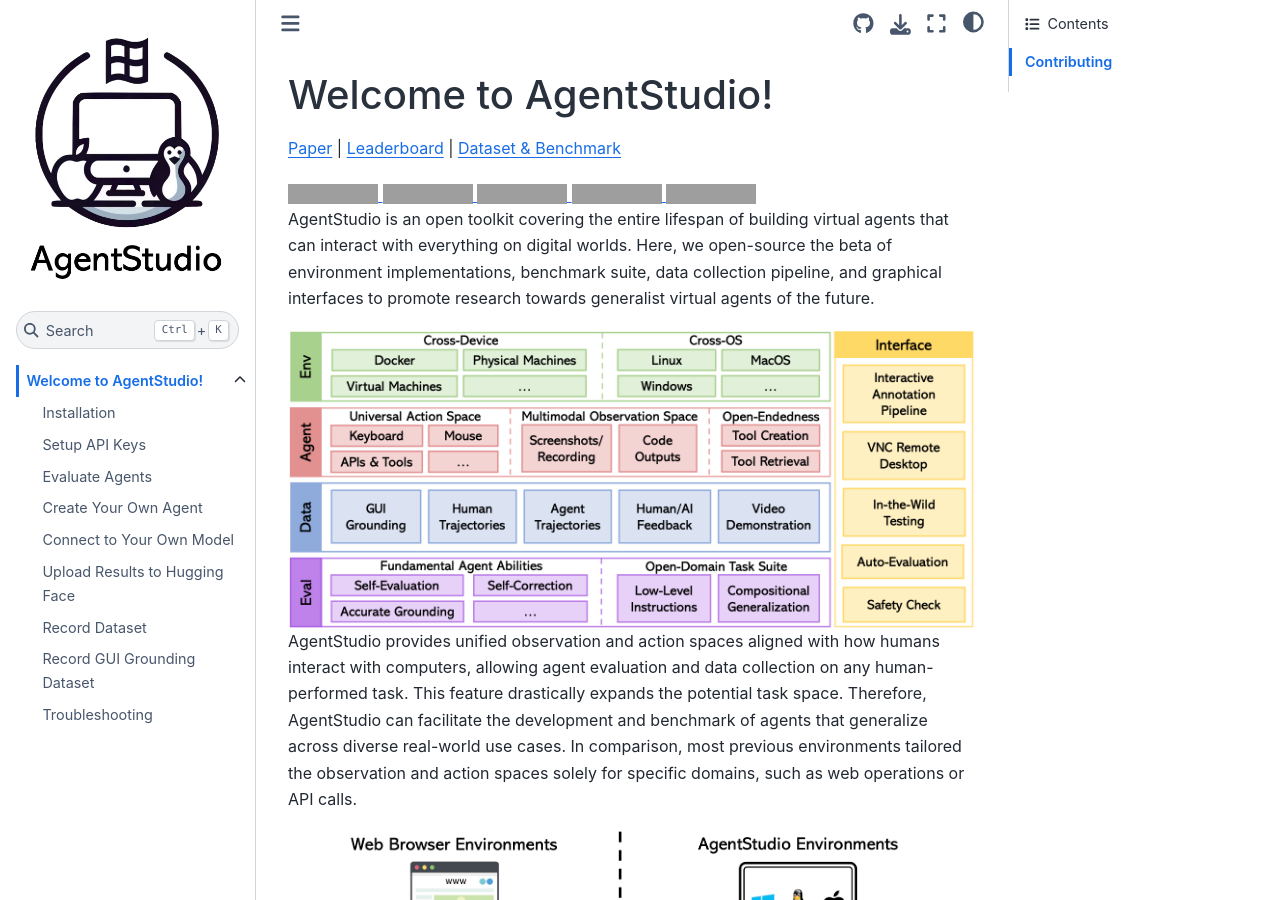
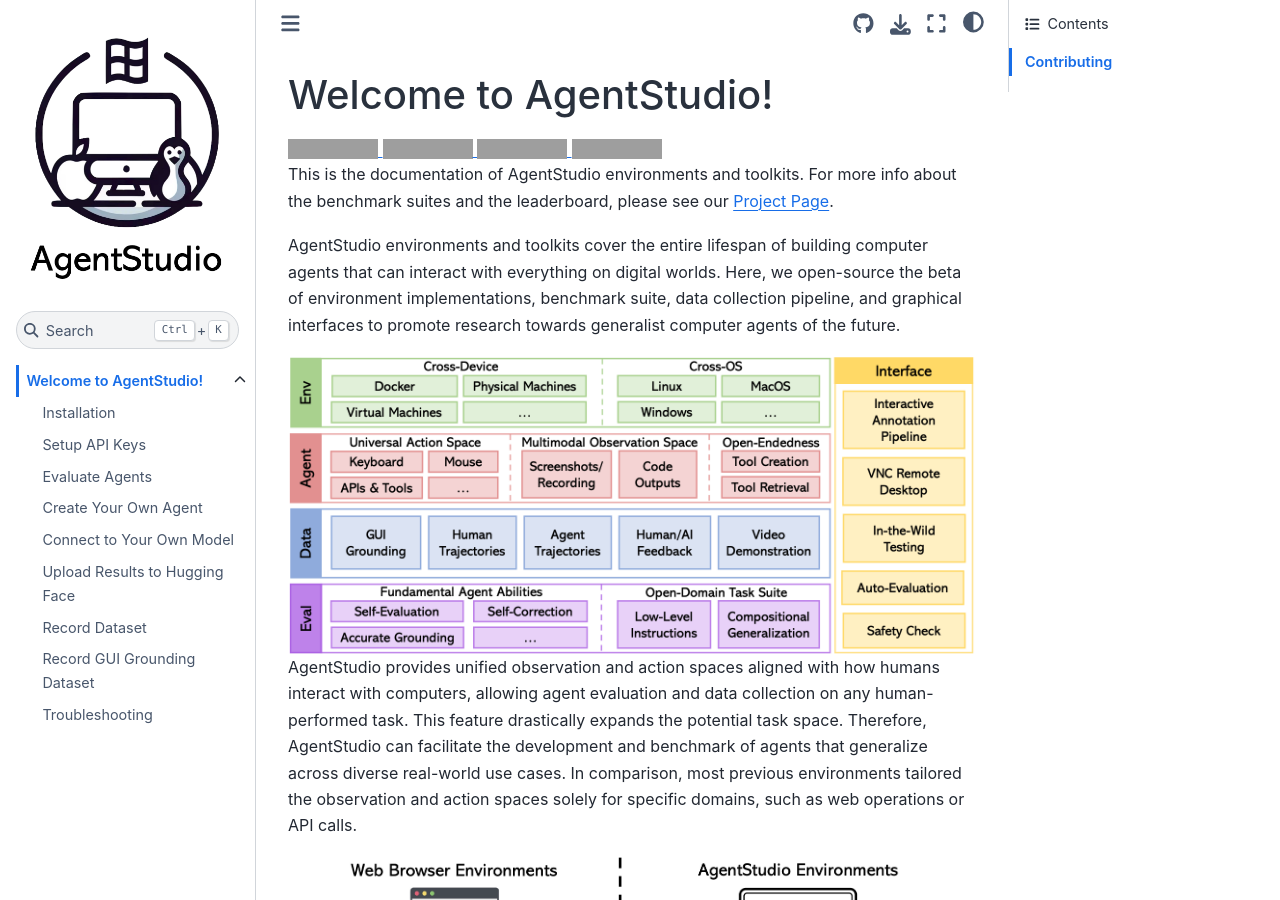
Before and after one commit to computer-agents/agent-studio, a Sphinx documentation site: the page built from docs/source/doc_index.rst, in a window 1280 px wide and 900 px high. Built offline with Sphinx 7.4.7 and the Sphinx Book theme 1.1.4, drawn with Linux system fonts in a browser that asks for light colours; grey boxes are pictures that could not be loaded.

Commit message:
update doc intro

```diff
--- a/docs/source/doc_index.rst
+++ b/docs/source/doc_index.rst
@@ -1,11 +1,7 @@
 Welcome to AgentStudio!
 ======================================
 
-.. _Paper: https://arxiv.org/abs/2403.17918
-.. _Leaderboard: https://huggingface.co/spaces/Skywork/agent-studio-leaderboard
-.. _Dataset & Benchmark: https://huggingface.co/datasets/Skywork/agent-studio-data
-
-`Paper`_ | `Leaderboard`_ | `Dataset & Benchmark`_
+.. _Project Page: https://skyworkai.github.io/agent-studio/
 
 .. image:: https://img.shields.io/badge/python-3.11-blue.svg
     :target: https://www.python.org/downloads/release/python-3117/
@@ -27,9 +19,11 @@
     :target: https://pre-commit.com/
     :alt: pre-commit
 
+This is the documentation of AgentStudio environments and toolkits. For more info about the benchmark suites and the leaderboard, please see our `Project Page`_.
 
-AgentStudio is an open toolkit covering the entire lifespan of
-building virtual agents that can interact with everything on digital worlds. Here, we open-source the beta of environment implementations, benchmark suite, data collection pipeline, and graphical interfaces to promote research towards generalist virtual agents of the future.
+
+AgentStudio environments and toolkits cover the entire lifespan of
+building computer agents that can interact with everything on digital worlds. Here, we open-source the beta of environment implementations, benchmark suite, data collection pipeline, and graphical interfaces to promote research towards generalist computer agents of the future.
 
 .. image:: ./assets/imgs/overview.png
 
```
Also changed, not shown: other parts of docs/source/doc_index.rst (+0 -4 lines).
